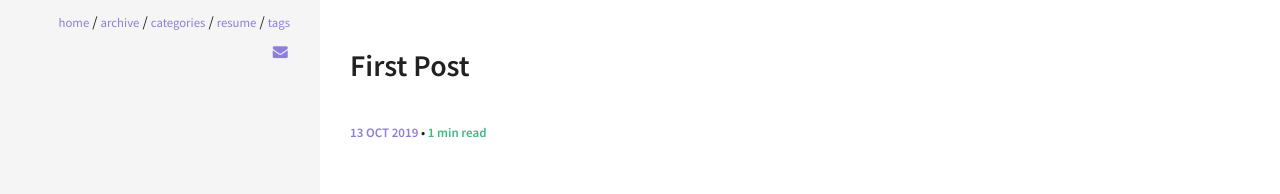
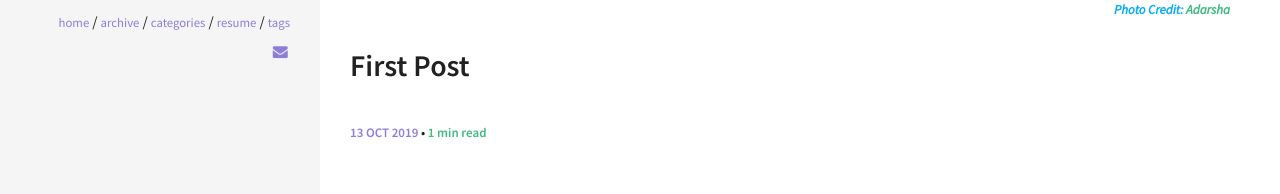
Before and after one commit to adarshkannada/Sanje, a Jekyll site: the page built from _posts/2019-10-13-first-post.markdown, in a window 1280 px wide. Shown: the part 610-804 px from the top of the page. Built offline with Jekyll 4.4.1, drawn with Linux system fonts in a browser that asks for light colours; some of the changed lines change nothing that is shown.

Commit message:
Update 2019-10-13-first-post.markdown

```diff
--- a/_posts/2019-10-13-first-post.markdown
+++ b/_posts/2019-10-13-first-post.markdown
@@ -5,8 +5,8 @@ excerpt: "Introduction to Tech Acchakannada"
 categories: General
 comments: true
 image:
-  feature: https://images.unsplash.com/photo-1440635592348-167b1b30296f?crop=entropy&dpr=2&fit=crop&fm=jpg&h=475&ixjsv=2.1.0&ixlib=rb-0.3.5&q=50&w=1250
-  Credit: Adarsha
+  feature: https://images.unsplash.com/photo-1444703686981-a3abbc4d4fe3?crop=entropy&dpr=2&fit=crop&fm=jpg&h=475&ixjsv=2.1.0&ixlib=rb-0.3.5&q=50&w=1250
+  credit: Adarsha
   creditlink: https://acchakannada.com
 ---
 
```
